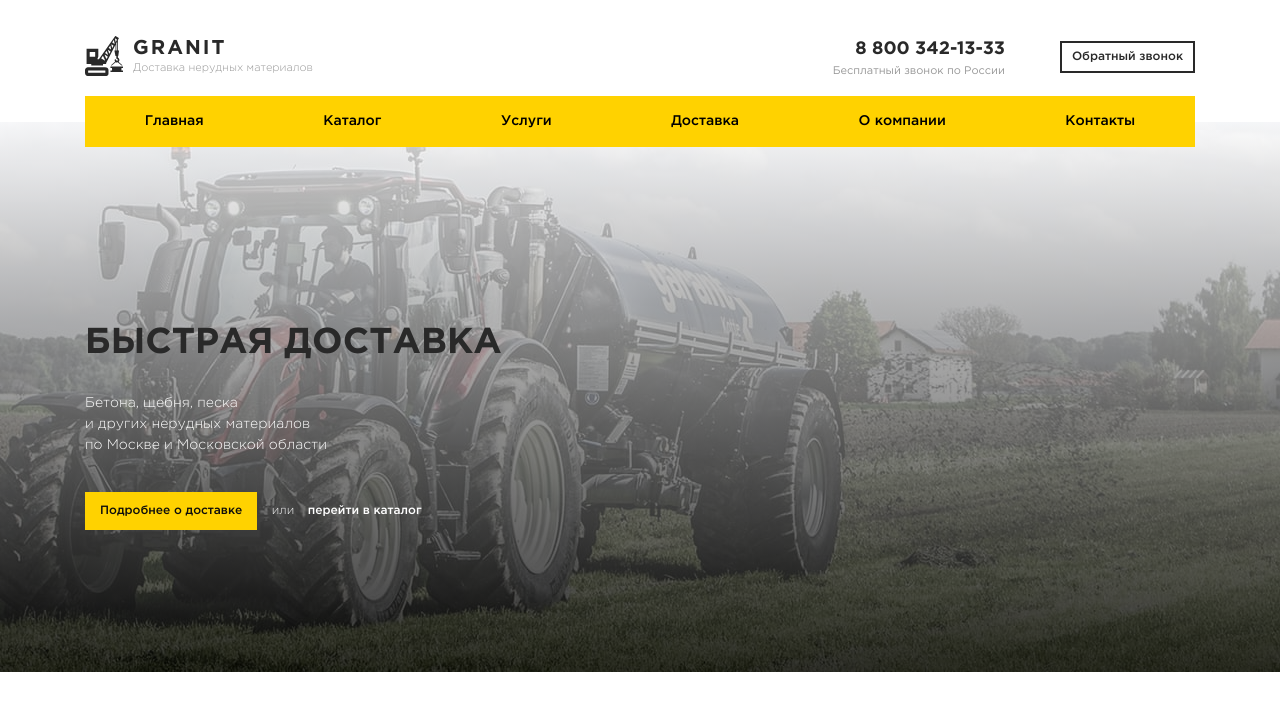
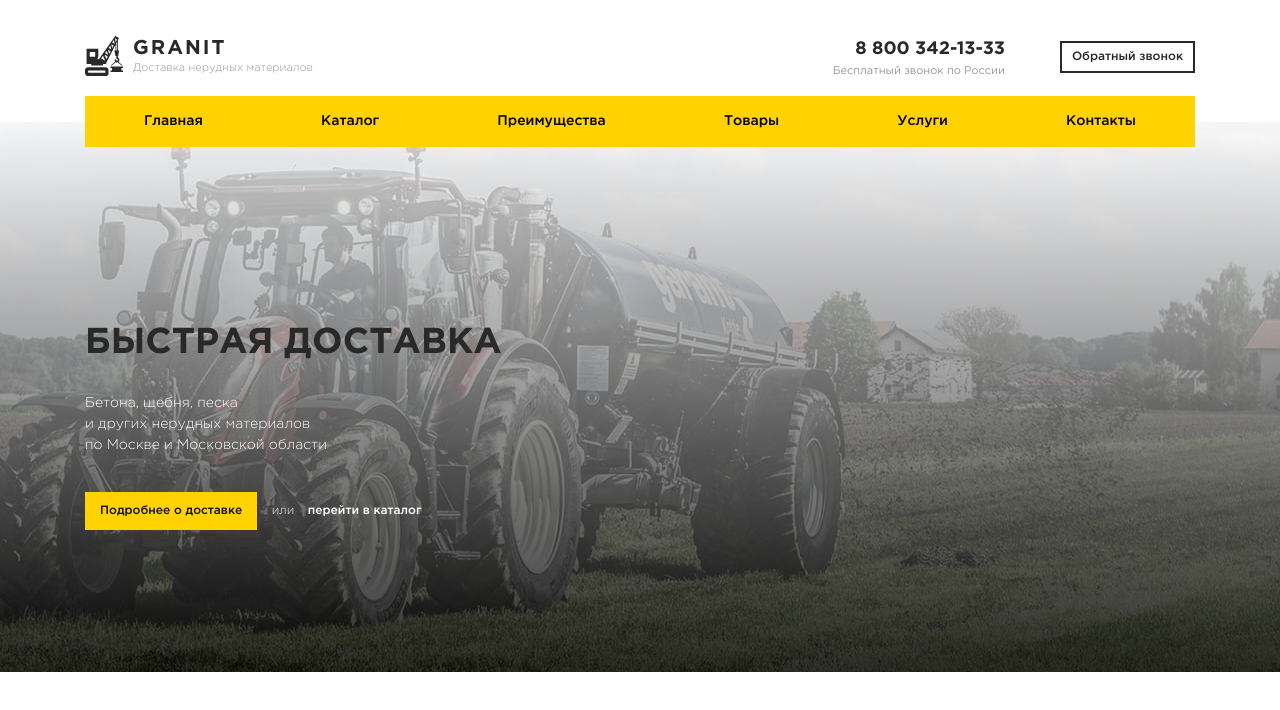
Before and after one commit to Akela989/Granit, a website: page docs/index.html in a window 1280 px wide. Drawn offline with nearby package versions, Linux system fonts and the light colour scheme.

Commit message:
Ending header_section

```diff
--- a/docs/index.html
+++ b/docs/index.html
@@ -43,9 +43,9 @@
 						<ul class="header_menu">
 								<li><a href="#">Главная</a></li>
 								<li><a href="#">Каталог</a></li>
+								<li><a href="#">Преимущества</a></li>
+								<li><a href="#">Товары</a></li>
 								<li><a href="#">Услуги</a></li>
-								<li><a href="#">Доставка</a></li>
-								<li><a href="#">О компании</a></li>
 								<li><a href="#">Контакты</a></li>
 						</ul>
 					</div>
```
Also changed, not shown: src/index.html (+2 -2 lines).
